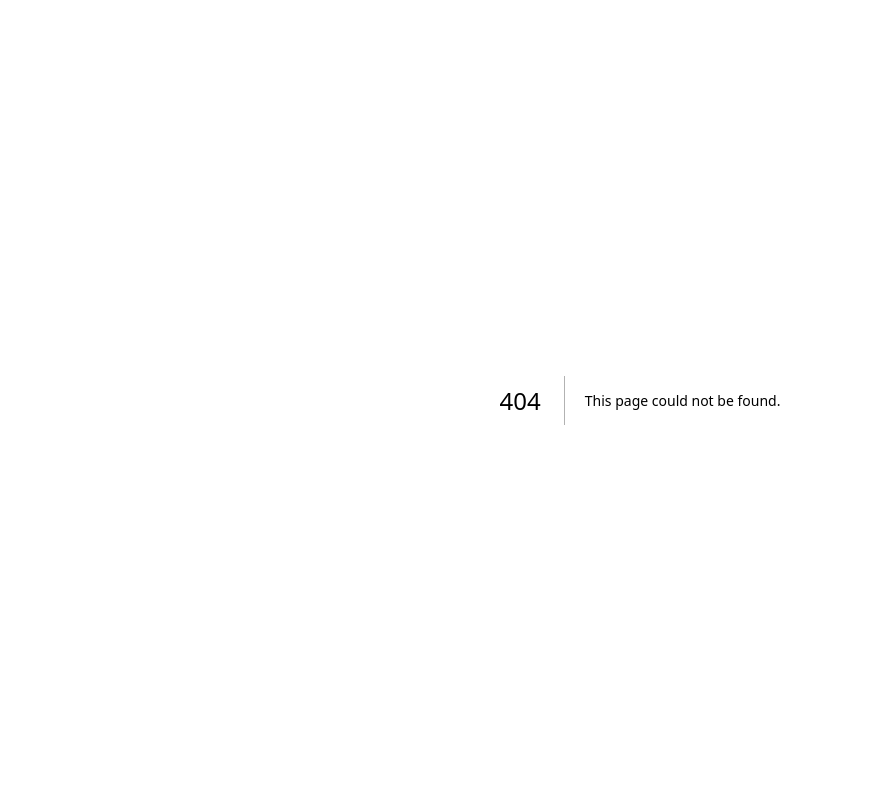
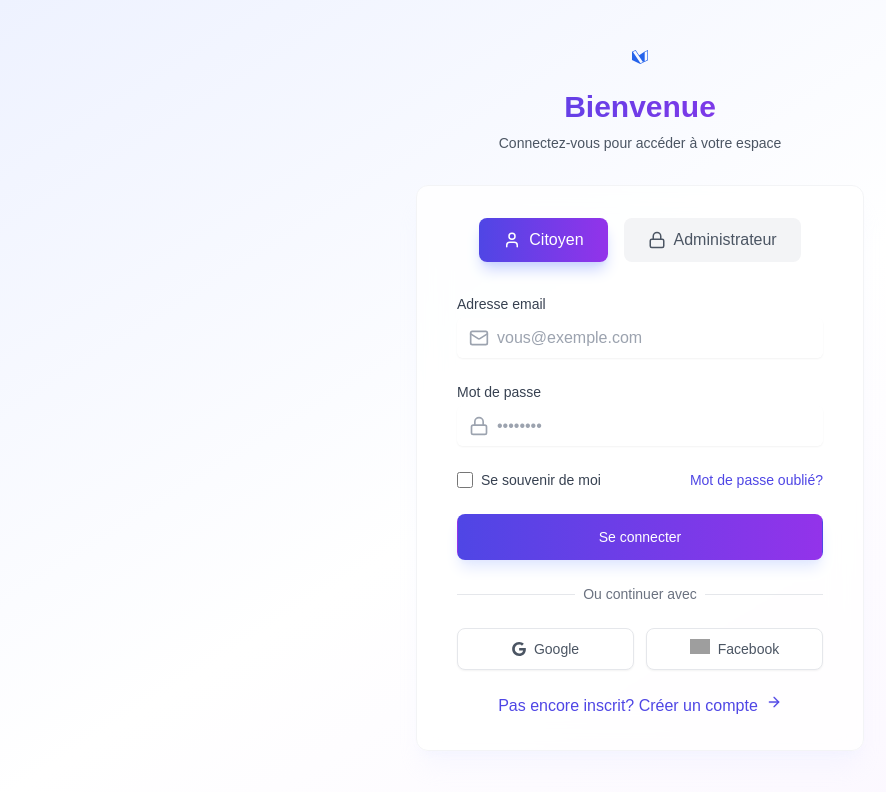
Before and after one commit to gatien074/ActeApp, a Next.js app: page /login in a window 1280 px wide. Before the commit this address had no page. Shown: the top 792 px of the page, without its empty margins (0-886 px from the left). Built offline with nearby package versions, Linux system fonts and the light colour scheme; grey boxes are pictures that could not be loaded.

Commit message:
version15

```diff
--- /dev/null
+++ b/app/login/page.js
@@ -0,0 +1,234 @@
+"use client"
+
+import { useState, useEffect } from 'react'
+import { motion, AnimatePresence } from 'framer-motion'
+import { Mail, Lock, User, ArrowRight, Loader2 } from 'lucide-react'
+import Link from 'next/link'
+import Image from 'next/image'
+import { SiMaterialformkdocs } from 'react-icons/si'
+import { ImGoogle } from "react-icons/im";
+
+export default function Login() {
+  const [userType, setUserType] = useState('citizen')
+  const [email, setEmail] = useState('')
+  const [password, setPassword] = useState('')
+  const [isLoading, setIsLoading] = useState(true)
+  const [isSubmitting, setIsSubmitting] = useState(false)
+
+  useEffect(() => {
+    // Simuler un chargement initial
+    setTimeout(() => {
+      setIsLoading(false)
+    }, 1500)
+  }, [])
+
+  const handleSubmit = async (e) => {
+    e.preventDefault()
+    setIsSubmitting(true)
+    // Simuler une connexion
+    await new Promise(resolve => setTimeout(resolve, 2000))
+    setIsSubmitting(false)
+  }
+
+  if (isLoading) {
+    return (
+      <div className="min-h-screen flex items-center justify-center bg-gradient-to-br from-indigo-50 via-white to-purple-50">
+        <motion.div
+          initial={{ opacity: 0, scale: 0.8 }}
+          animate={{ opacity: 1, scale: 1 }}
+          className="text-center"
+        >
+          <Loader2 className="h-12 w-12 animate-spin text-indigo-600 mx-auto" />
+          <p className="mt-4 text-gray-600 font-medium">Chargement...</p>
+        </motion.div>
+      </div>
+    )
+  }
+
+  return (
+    <div className="min-h-screen bg-gradient-to-br from-indigo-50 via-white to-purple-50 flex flex-col justify-center py-12 sm:px-6 lg:px-8">
+      <div className="sm:mx-auto sm:w-full sm:max-w-md">
+        <motion.div
+          initial={{ opacity: 0, y: -20 }}
+          animate={{ opacity: 1, y: 0 }}
+          transition={{ duration: 0.5 }}
+        >
+          <SiMaterialformkdocs className="text-blue-600 m-auto justify-items-center "/>
+          <h2 className="mt-6 text-center text-3xl font-extrabold bg-gradient-to-r from-indigo-600 to-purple-600 bg-clip-text text-transparent">
+            Bienvenue
+          </h2>
+          <p className="mt-2 text-center text-sm text-gray-600">
+            Connectez-vous pour accéder à votre espace
+          </p>
+        </motion.div>
+      </div>
+
+      <motion.div
+        className="mt-8 sm:mx-auto sm:w-full sm:max-w-md"
+        initial={{ opacity: 0, y: 20 }}
+        animate={{ opacity: 1, y: 0 }}
+        transition={{ delay: 0.2 }}
+      >
+        <div className="bg-white/80 backdrop-blur-lg py-8 px-4 shadow-xl shadow-indigo-100/20 sm:rounded-xl sm:px-10 border border-gray-100">
+          <div className="flex justify-center space-x-4 mb-8">
+            <button
+              className={`px-6 py-2.5 rounded-lg transition-all duration-300 ease-in-out ${
+                userType === 'citizen'
+                  ? 'bg-gradient-to-r from-indigo-600 to-purple-600 text-white shadow-lg shadow-indigo-200'
+                  : 'bg-gray-100 text-gray-600 hover:bg-gray-200'
+              }`}
+              onClick={() => setUserType('citizen')}
+            >
+              <div className="flex items-center space-x-2">
+                <User size={18} />
+                <span>Citoyen</span>
+              </div>
+            </button>
+            <button
+              className={`px-6 py-2.5 rounded-lg transition-all duration-300 ease-in-out ${
+                userType === 'admin'
+                  ? 'bg-gradient-to-r from-indigo-600 to-purple-600 text-white shadow-lg shadow-indigo-200'
+                  : 'bg-gray-100 text-gray-600 hover:bg-gray-200'
+              }`}
+              onClick={() => setUserType('admin')}
+            >
+              <div className="flex items-center space-x-2">
+                <Lock size={18} />
+                <span>Administrateur</span>
+              </div>
+            </button>
+          </div>
+
+          <form className="space-y-6" onSubmit={handleSubmit}>
+            <div>
+              <label htmlFor="email" className="block text-sm font-medium text-gray-700">
+                Adresse email
+              </label>
+              <div className="mt-1 relative rounded-md shadow-sm">
+                <div className="absolute inset-y-0 left-0 pl-3 flex items-center pointer-events-none">
+                  <Mail className="h-5 w-5 text-gray-400" />
+                </div>
+                <input
+                  id="email"
+                  type="email"
+                  required
+                  className="pl-10 block w-full p-2 border-gray-200 rounded-lg focus:ring-2 focus:ring-indigo-500 focus:border-transparent transition-all duration-300"
+                  placeholder="vous@exemple.com"
+                  value={email}
+                  onChange={(e) => setEmail(e.target.value)}
+                />
+              </div>
+            </div>
+
+            <div>
+              <label htmlFor="password" className="block text-sm font-medium text-gray-700">
+                Mot de passe
+              </label>
+              <div className="mt-1 relative rounded-md shadow-sm">
+                <div className="absolute inset-y-0 left-0 pl-3 flex items-center pointer-events-none">
+                  <Lock className="h-5 w-5 text-gray-400" />
+                </div>
+                <input
+                  id="password"
+                  type="password"
+                  required
+                  className="pl-10 block w-full p-2 border-gray-200 rounded-lg focus:ring-2 focus:ring-indigo-500 focus:border-transparent transition-all duration-300"
+                  placeholder="••••••••"
+                  value={password}
+                  onChange={(e) => setPassword(e.target.value)}
+                />
+              </div>
+            </div>
+
+            <div className="flex items-center justify-between">
+              <div className="flex items-center">
+                <input
+                  id="remember-me"
+                  type="checkbox"
+                  className="h-4 w-4 text-indigo-600 focus:ring-indigo-500 border-gray-300 rounded"
+                />
+                <label htmlFor="remember-me" className="ml-2 block text-sm text-gray-700">
+                  Se souvenir de moi
+                </label>
+              </div>
+
+              <div className="text-sm">
+                <a href="#" className="font-medium text-indigo-600 hover:text-indigo-500 transition-colors">
+                  Mot de passe oublié?
+                </a>
+              </div>
+            </div>
+
+            <div>
+              <button
+                type="submit"
+                disabled={isSubmitting}
+                className="w-full flex justify-center items-center py-3 px-4 border border-transparent rounded-lg shadow-lg shadow-indigo-100 text-sm font-medium text-white bg-gradient-to-r from-indigo-600 to-purple-600 hover:from-indigo-700 hover:to-purple-700 focus:outline-none focus:ring-2 focus:ring-offset-2 focus:ring-indigo-500 transition-all duration-300 disabled:opacity-50 disabled:cursor-not-allowed"
+              >
+                {isSubmitting ? (
+                  <>
+                    <Loader2 className="animate-spin -ml-1 mr-2 h-4 w-4" />
+                    Connexion en cours...
+                  </>
+                ) : (
+                  'Se connecter'
+                )}
+              </button>
+            </div>
+
+            {userType === 'citizen' && (
+              <motion.div
+                className="mt-6"
+                initial={{ opacity: 0 }}
+                animate={{ opacity: 1 }}
+                transition={{ delay: 0.3 }}
+              >
+                <div className="relative">
+                  <div className="absolute inset-0 flex items-center">
+                    <div className="w-full border-t border-gray-200" />
+                  </div>
+                  <div className="relative flex justify-center text-sm">
+                    <span className="px-2 bg-white text-gray-500">Ou continuer avec</span>
+                  </div>
+                </div>
+
+                <div className="mt-6 grid grid-cols-2 gap-3">
+                  <button
+                    type="button"
+                    className="w-full flex justify-center gap-2  items-center py-2.5 px-4 border border-gray-200 rounded-lg shadow-sm bg-white text-sm font-medium text-gray-600 hover:bg-gray-50 transition-all duration-300"
+                  >
+                   <ImGoogle  /> Google
+                  </button>
+                  <button
+                    type="button"
+                    className="w-full flex justify-center py-2.5 px-4 border border-gray-200 rounded-lg shadow-sm bg-white text-sm font-medium text-gray-600 hover:bg-gray-50 transition-all duration-300"
+                  >
+                    <Image src="/facebook.svg" alt="Facebook" width={20} height={20} className="mr-2" />
+                    Facebook
+                  </button>
+                </div>
+              </motion.div>
+            )}
+
+            {userType === 'citizen' && (
+              <motion.div
+                className="mt-6 text-center"
+                initial={{ opacity: 0 }}
+                animate={{ opacity: 1 }}
+                transition={{ delay: 0.4 }}
+              >
+                <Link
+                  href="/register"
+                  className="inline-flex justify-center items-center font-medium text-indigo-600 hover:text-indigo-500 transition-colors"
+                >
+                 <Link href="/inscription"><span>Pas encore inscrit? Créer un compte</span></Link>
+                  <ArrowRight className="ml-2 h-4 w-4 animate-bounce" />
+                </Link>
+              </motion.div>
+            )}
+          </form>
+        </div>
+      </motion.div>
+    </div>
+  )
+}
```
